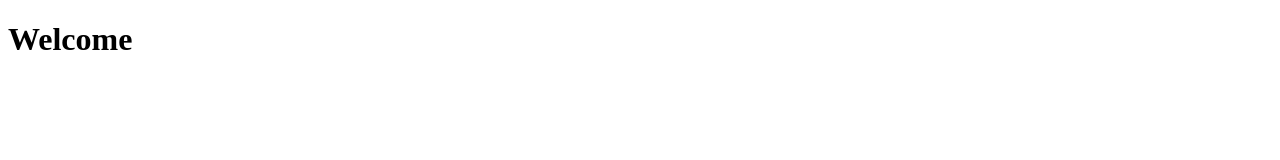
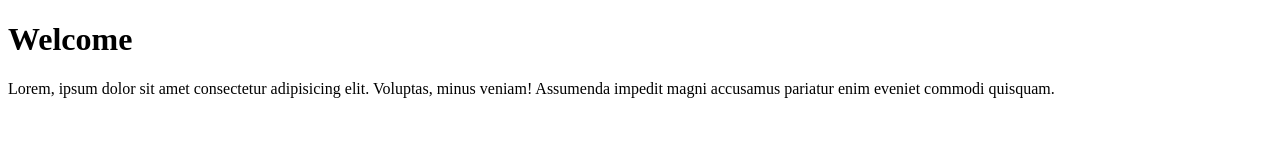
Before and after one commit to hayd0ss/learn-git, a plain HTML site: page index.html in a window 1280 px wide. Drawn offline with Linux system fonts and the light colour scheme.

Commit message:
HTML and JS Changes
v1.0.1

```diff
--- a/index.html
+++ b/index.html
@@ -8,5 +8,10 @@
   </head>
   <body>
     <h1>Welcome</h1>
+    <p>
+      Lorem, ipsum dolor sit amet consectetur adipisicing elit. Voluptas, minus
+      veniam! Assumenda impedit magni accusamus pariatur enim eveniet commodi
+      quisquam.
+    </p>
   </body>
 </html>
--- a/index.js
+++ b/index.js
@@ -0,0 +1,3 @@
+let test = 1
+
+console.log(test);
```
